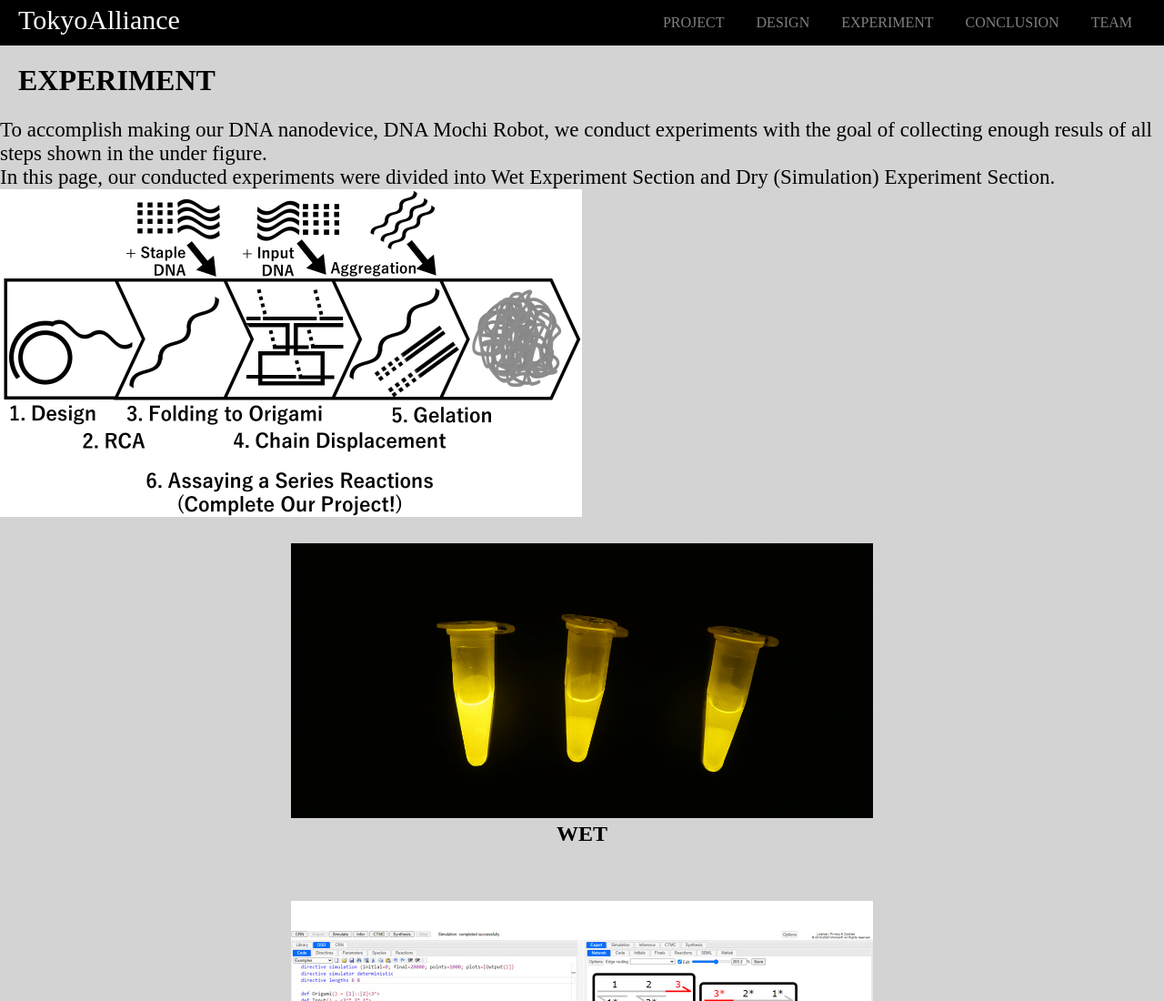
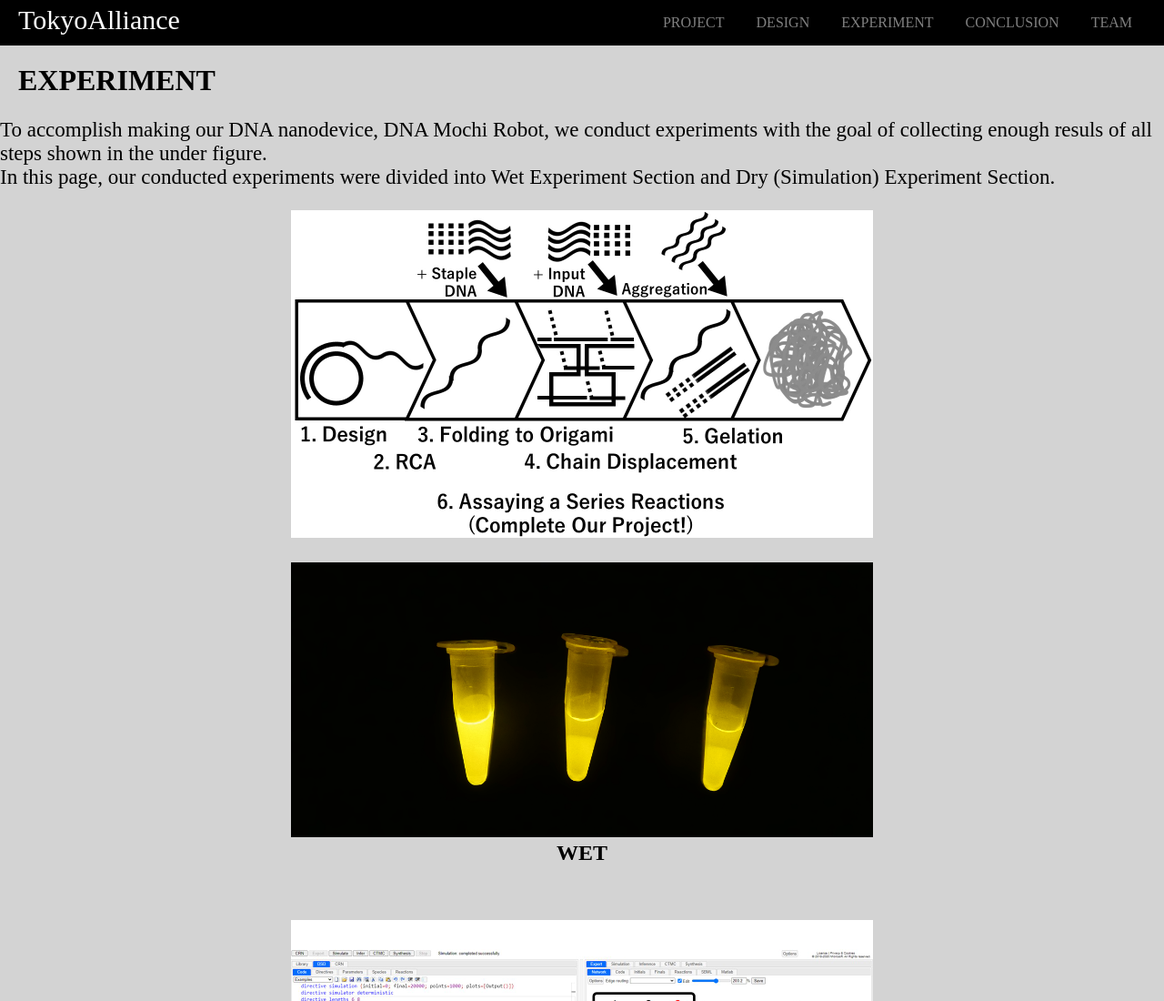
Before and after one commit to Shirakayu/biomod.tokyoalliance.alpha, a plain HTML site: page page/experiment.html in a window 1280 px wide. Shown: the top 1100 px of the page at 91% size. Drawn offline with Linux system fonts and the light colour scheme.

Commit message:
Update experiment.html

```diff
--- a/page/experiment.html
+++ b/page/experiment.html
@@ -43,9 +43,9 @@
         <h1>EXPERIMENT</h1>
         <p>To accomplish making our DNA nanodevice, DNA Mochi Robot, we conduct experiments with the goal of collecting enough resuls of all steps shown in the under figure.
         <br>In this page, our conducted experiments were divided into Wet Experiment Section and Dry (Simulation) Experiment Section.
-        <br><img src="../image/reaction.jpg"
+        <br><center><img src="../image/reaction.jpg"
             width="100%"
-            alt="reaction"/>
+            alt="reaction"/></center>
 </p>
 
         <div class="to_ex1">
```
